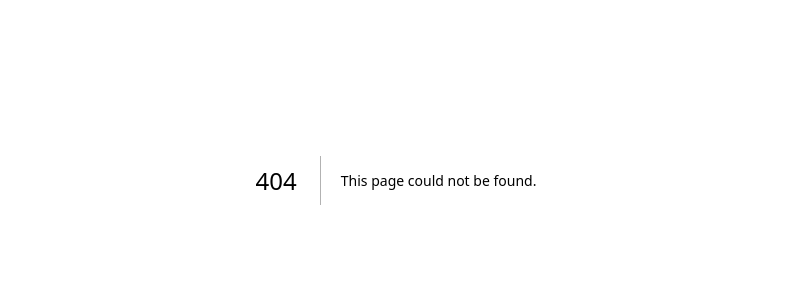
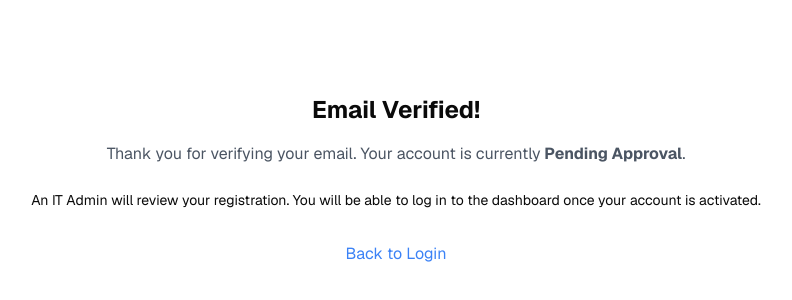
Before and after one commit to SimmeredBalls/hideout-web, a Next.js app: page /auth/pending in a window 1280 px wide. Before the commit this address had no page. Shown: the part 220-520 px from the top of the page, without its empty margins (244-1036 px from the left). Built offline with nearby package versions, Linux system fonts and the light colour scheme.

Commit message:
added pending and fixed route.ts

```diff
--- a/app/auth/confirm/route.ts
+++ b/app/auth/confirm/route.ts
@@ -1,4 +1,3 @@
-// app/auth/confirm/route.ts
 import { createClient } from "@/lib/supabase/server";
 import { type EmailOtpType } from "@supabase/supabase-js";
 import { redirect } from "next/navigation";
@@ -9,8 +8,9 @@ export async function GET(request: NextRequest) {
   const token_hash = searchParams.get("token_hash");
   const type = searchParams.get("type") as EmailOtpType | null;
 
-  // Update: Change default redirect to your admin dashboard
-  const next = searchParams.get("next") ?? "/admin";
+  // After confirmation, we send them to a 'pending' page
+  // instead of the dashboard to wait for admin approval.
+  const next = "/auth/pending";
 
   if (token_hash && type) {
     const supabase = await createClient();
@@ -21,13 +21,15 @@ export async function GET(request: NextRequest) {
     });
 
     if (!error) {
-      // Success: Redirect to dashboard with a success message in the URL
-      redirect(`${next}?message=Email verified successfully!`);
+      // The session is now verified.
+      // Redirect them to the page explaining they need approval.
+      redirect(next);
     } else {
-      // Error: Redirect to your custom error page
+      // If verification fails (expired link, etc.), send to error page
       redirect(`/auth/error?error=${encodeURIComponent(error.message)}`);
     }
   }
 
-  redirect(`/auth/error?error=Missing authentication token`);
+  // Fallback for missing parameters
+  redirect(`/auth/error?error=Invalid confirmation link`);
 }
--- /dev/null
+++ b/app/auth/pending/page.tsx
@@ -0,0 +1,18 @@
+export default function PendingPage() {
+  return (
+    <div className="flex flex-col items-center justify-center min-h-screen p-4 text-center">
+      <h1 className="text-2xl font-bold mb-4">Email Verified!</h1>
+      <p className="text-gray-600 mb-6">
+        Thank you for verifying your email. Your account is currently
+        <strong> Pending Approval</strong>.
+      </p>
+      <p className="text-sm">
+        An IT Admin will review your registration.
+        You will be able to log in to the dashboard once your account is activated.
+      </p>
+      <a href="/auth/login" className="mt-8 text-blue-500 hover:underline">
+        Back to Login
+      </a>
+    </div>
+  );
+}
```
